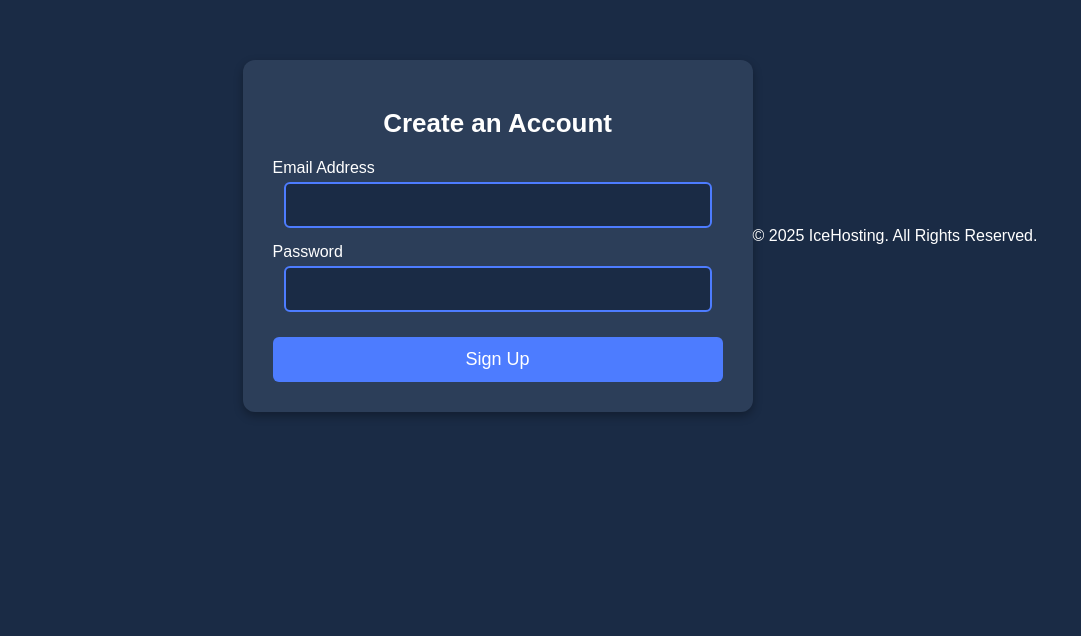
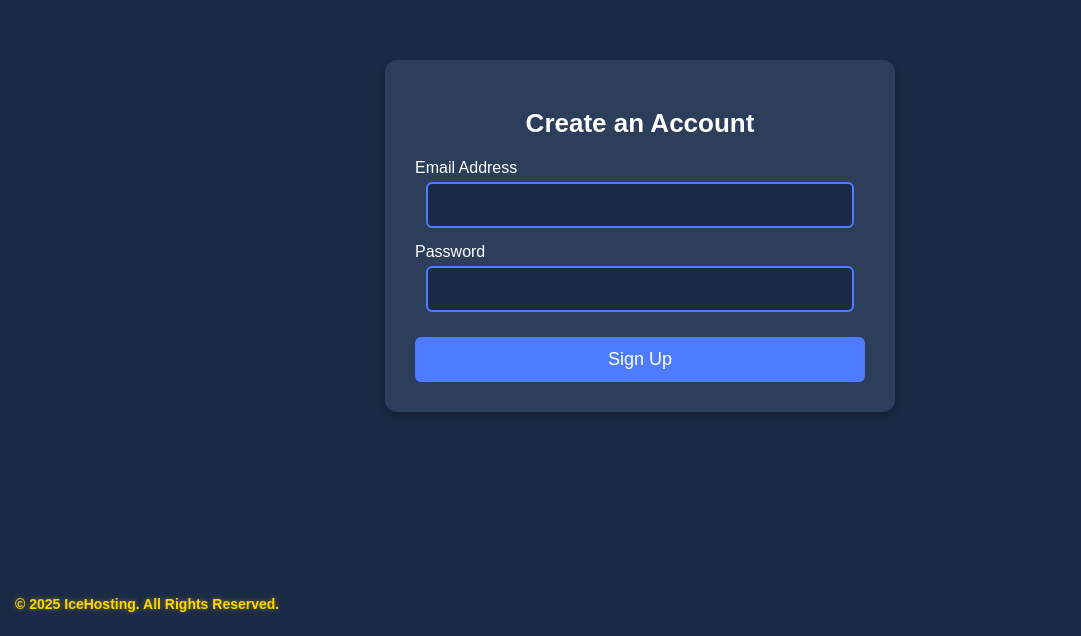
Before and after one commit to itarqos5/icieshosting-frontend, a plain HTML site: page pages/signup/index.html in a window 1280 px wide. Shown: the part 164-800 px from the top of the page, without its empty margins (0-1081 px from the left). Drawn offline with Linux system fonts and the light colour scheme.

Commit message:
Updated! 2x

```diff
--- a/pages/signup/index.html
+++ b/pages/signup/index.html
@@ -10,6 +10,7 @@
     <meta property="og:url" content="https://icehosting-signup.vercel.app/">
     <meta name="twitter:card" content="summary_large_image">
     <link rel="stylesheet" href="signup.css">
+    <link rel="stylesheet" href="../../footer.css"
 </head>
 <body>
     <div class="container">
```
